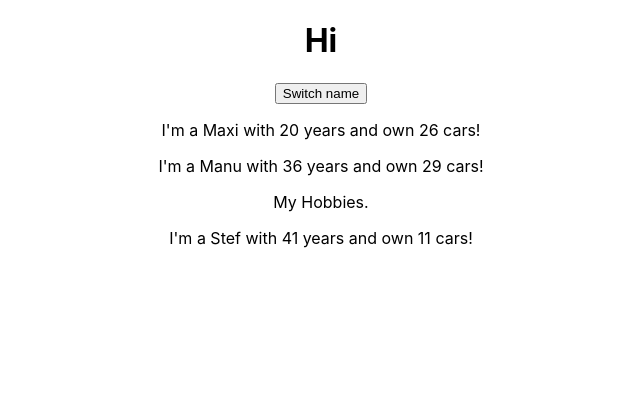
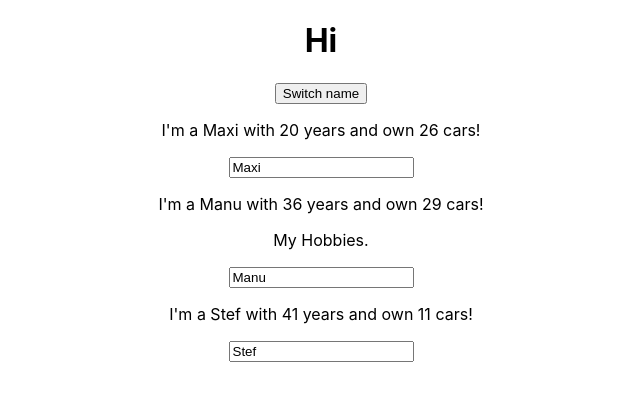
Before and after one commit to AceWork1337/Complete-react-app, a React (Create React App) app: page / in a window 1280 px wide. Shown: the top 400 px of the page, without its empty margins (319-959 px from the left). Built offline with nearby package versions, Linux system fonts and the light colour scheme.

Commit message:
Use onchange as event listener

```diff
--- a/src/App.js
+++ b/src/App.js
@@ -24,6 +24,16 @@ class App extends Component {
       ]
     });
   }
+
+  nameChangedHandler = (event) => {
+    this.setState({
+      persons: [
+        { name:"Max",age:20},
+        { name: event.target.value,age:36},
+        { name:"Stef",age:41},
+      ]
+    });
+  }
   render() {
     return (
       <div className="App">
@@ -35,7 +45,8 @@ class App extends Component {
         <Person
           name={this.state.persons[1].name}
           age={this.state.persons[1].age}
-          click={this.switchNameHandler.bind(this, "Fet")}>
+          click={this.switchNameHandler.bind(this, "Fet")}
+          changed={this.nameChangedHandler}>
 
           My Hobbies.
         </Person>
--- a/src/Person/Person.js
+++ b/src/Person/Person.js
@@ -8,6 +8,9 @@ const person = (props) => {
                     own {Math.floor(Math.random()*30)} cars!
                 </p>
                 <p>{props.children}</p>
+                <input type="text"
+                    onChange={props.changed}
+                    value={props.name}/>
             </div>
 }
 
```
